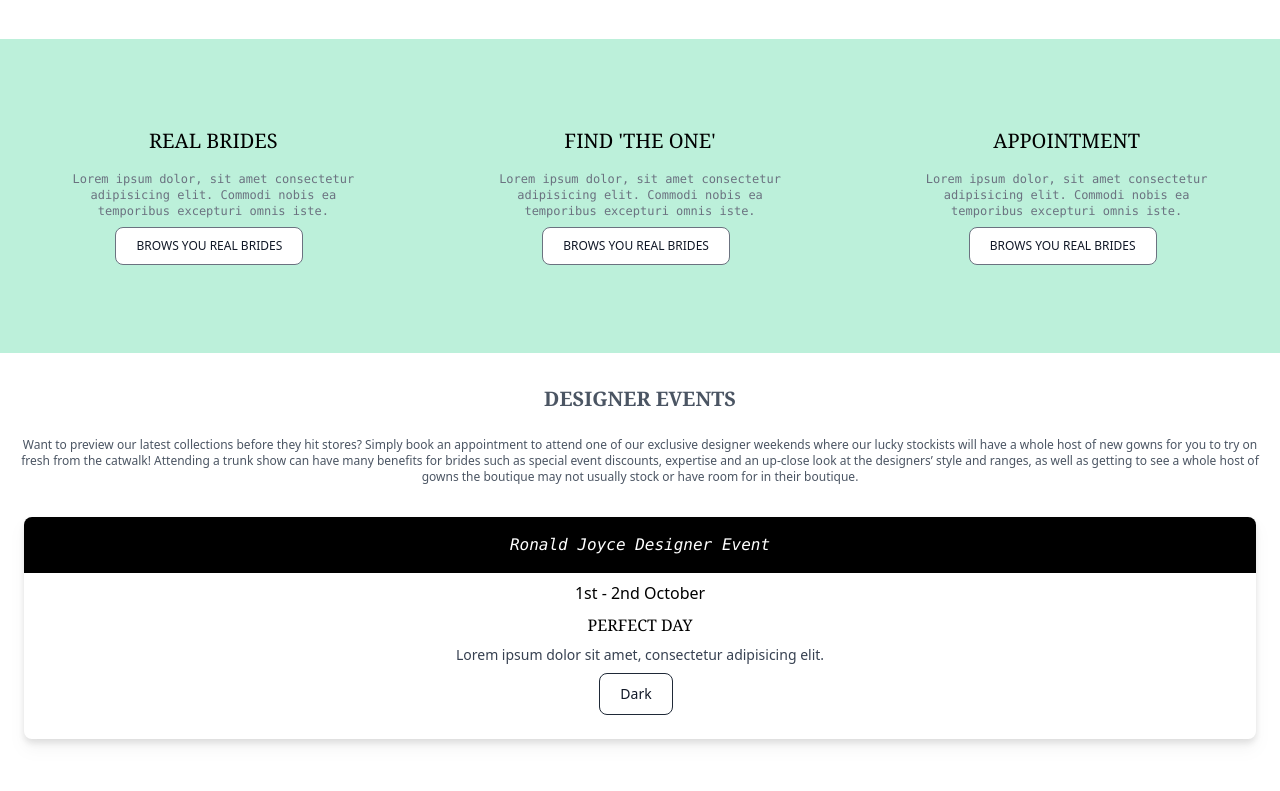
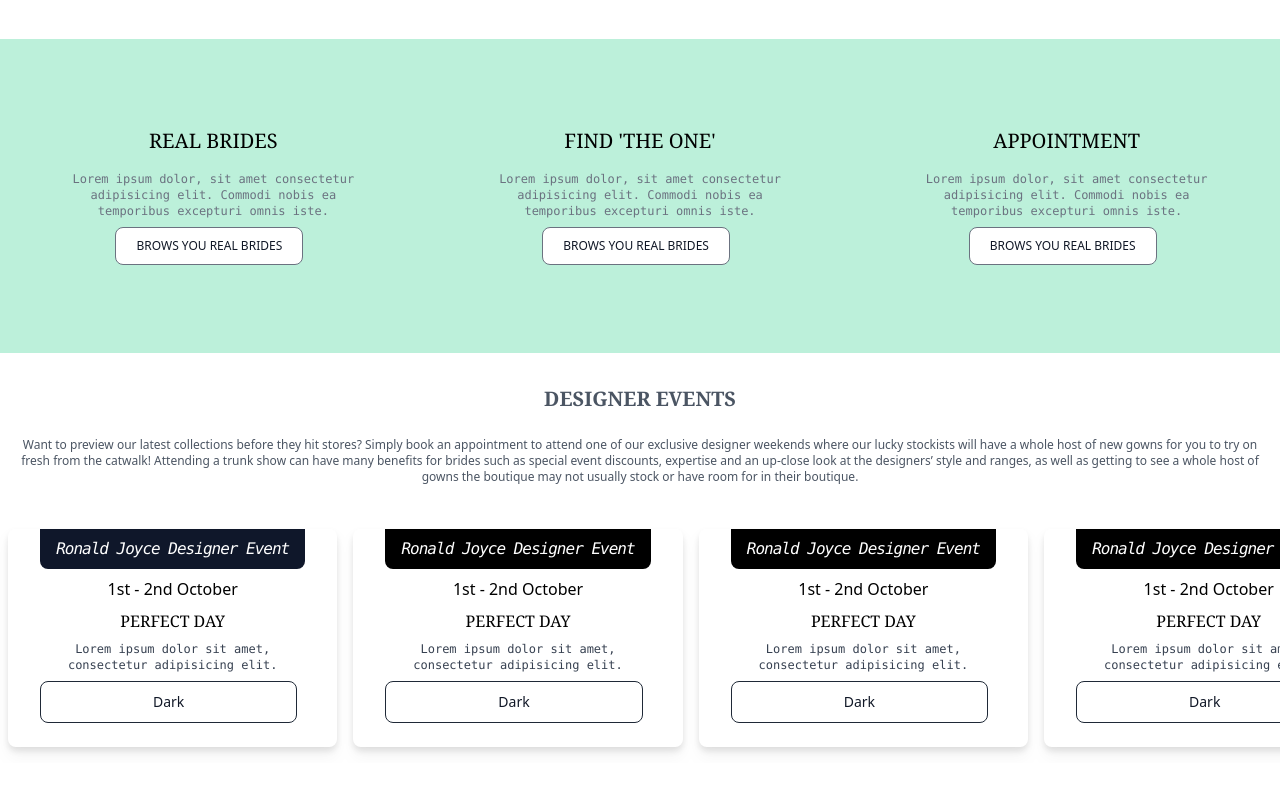
Before and after one commit to egafrandika/vue-tailwind, a Vue app: page / in a window 1280 px wide. Shown: the part 1838-2629 px from the top of the page. Built offline with nearby package versions, Linux system fonts and the light colour scheme.

Commit message:
add new card

```diff
--- a/src/components/Co-Card.vue
+++ b/src/components/Co-Card.vue
@@ -6,14 +6,58 @@
           <p class="font-thin text-xs py-6 text-gray-600">Want to preview our latest collections before they hit stores? Simply book an appointment to attend one of our exclusive designer weekends where our lucky stockists will have a whole host of new gowns for you to try on fresh from the catwalk! Attending a trunk show can have many benefits for brides such as special event discounts, expertise and an up-close look at the designers’ style and ranges, as well as getting to see a whole host of gowns the boutique may not usually stock or have room for in their boutique.</p>
         </div>
       </div>
-      <div class="py-2 bg-white">
-        <div class="2xs:mx-6 drop-shadow-lg">
-          <div class="py-4 rounded-lg text-center mx-auto bg-white">
-            <h1 class="bg-black text-white italic font-mono rounded-t-lg -mt-4 py-4 ">Ronald Joyce Designer Event</h1>
-            <h2 class="py-2 font-sans">1st - 2nd October</h2>
-            <span class="font-serif">PERFECT DAY</span>
-            <p class="py-2 font-thin text-sm text-gray-700">Lorem ipsum dolor sit amet, consectetur adipisicing elit.</p>
-            <button type="button" class="text-gray-900 hover:text-white border border-gray-800 hover:bg-gray-900 focus:ring-4 focus:outline-none focus:ring-gray-300 font-medium rounded-lg text-sm px-5 py-2.5 text-center mr-2 mb-2 dark:border-gray-600 dark:text-gray-400 dark:hover:text-white dark:hover:bg-gray-600 dark:focus:ring-gray-800">Dark</button>
+      <div>
+        <div class="w-full py-1 bg-white 2xs:gap-y-2 2xs:gap-x-4">
+          <div class="flex scroll-mx-0 overflow-auto touch-auto scroll-pl-6 snap-x">
+
+            <div class="2xs:mx-2 drop-shadow-lg py-4">
+              <div class="py-4 px-8 rounded-lg text-center bg-white snap-start">
+                <div class="bg-slate-900 w-full rounded-b-lg">
+                  <h1 class="text-white italic font-mono -tracking-[1px] rounded-t-lg -mt-4 py-2">Ronald Joyce Designer Event</h1>
+                </div>
+                <h2 class="py-2 font-sans">1st - 2nd October</h2>
+                <span class="font-serif">PERFECT DAY</span>
+                <p class="py-2 font-thin text-xs text-gray-700 mx-2 font-mono">Lorem ipsum dolor sit amet, consectetur adipisicing elit.</p>
+                <button type="button" class="text-gray-900 hover:text-white border border-gray-800 hover:bg-gray-900 focus:outline-none font-medium rounded-lg text-sm px-28 py-2.5 text-center mr-2 mb-2 dark:border-gray-600 dark:text-gray-400 dark:hover:text-white dark:hover:bg-gray-600 dark:focus:ring-gray-800">Dark</button>
+              </div>
+            </div>
+
+            <div class="2xs:mx-2 drop-shadow-lg py-4">
+              <div class="py-4 px-8 rounded-lg text-center bg-white snap-center">
+                <div class="bg-black w-full rounded-b-lg">
+                  <h1 class=" text-white italic font-mono -tracking-[1px] rounded-t-lg -mt-4 py-2">Ronald Joyce Designer Event</h1>
+                </div>
+                <h2 class="py-2 font-sans">1st - 2nd October</h2>
+                <span class="font-serif">PERFECT DAY</span>
+                <p class="py-2 font-thin text-xs text-gray-700 mx-2 font-mono">Lorem ipsum dolor sit amet, consectetur adipisicing elit.</p>
+                <button type="button" class="text-gray-900 hover:text-white border border-gray-800 hover:bg-gray-900 focus:outline-none font-medium rounded-lg text-sm px-28 py-2.5 text-center mr-2 mb-2 dark:border-gray-600 dark:text-gray-400 dark:hover:text-white dark:hover:bg-gray-600 dark:focus:ring-gray-800">Dark</button>
+              </div>
+            </div>
+
+            <div class="2xs:mx-2 drop-shadow-lg py-4">
+              <div class="py-4 px-8 rounded-lg text-center bg-white snap-center">
+                <div class="bg-black w-full rounded-b-lg">
+                  <h1 class=" text-white italic font-mono -tracking-[1px] rounded-t-lg -mt-4 py-2">Ronald Joyce Designer Event</h1>
+                </div>
+                <h2 class="py-2 font-sans">1st - 2nd October</h2>
+                <span class="font-serif">PERFECT DAY</span>
+                <p class="py-2 font-thin text-xs text-gray-700 mx-2 font-mono">Lorem ipsum dolor sit amet, consectetur adipisicing elit.</p>
+                <button type="button" class="text-gray-900 hover:text-white border border-gray-800 hover:bg-gray-900 focus:outline-none font-medium rounded-lg text-sm px-28 py-2.5 text-center mr-2 mb-2 dark:border-gray-600 dark:text-gray-400 dark:hover:text-white dark:hover:bg-gray-600 dark:focus:ring-gray-800">Dark</button>
+              </div>
+            </div>
+
+            <div class="2xs:mx-2 drop-shadow-lg py-4">
+              <div class="py-4 px-8 rounded-lg text-center bg-white snap-end">
+                <div class="bg-black w-full rounded-b-lg">
+                  <h1 class=" text-white italic font-mono -tracking-[1px] rounded-t-lg -mt-4 py-2">Ronald Joyce Designer Event</h1>
+                </div>
+                <h2 class="py-2 font-sans">1st - 2nd October</h2>
+                <span class="font-serif">PERFECT DAY</span>
+                <p class="py-2 font-thin text-xs text-gray-700 mx-2 font-mono">Lorem ipsum dolor sit amet, consectetur adipisicing elit.</p>
+                <button type="button" class="text-gray-900 hover:text-white border border-gray-800 hover:bg-gray-900 focus:outline-none font-medium rounded-lg text-sm px-28 py-2.5 text-center mr-2 mb-2 dark:border-gray-600 dark:text-gray-400 dark:hover:text-white dark:hover:bg-gray-600 dark:focus:ring-gray-800">Dark</button>
+              </div>
+            </div>
+
           </div>
         </div>
       </div>
```
